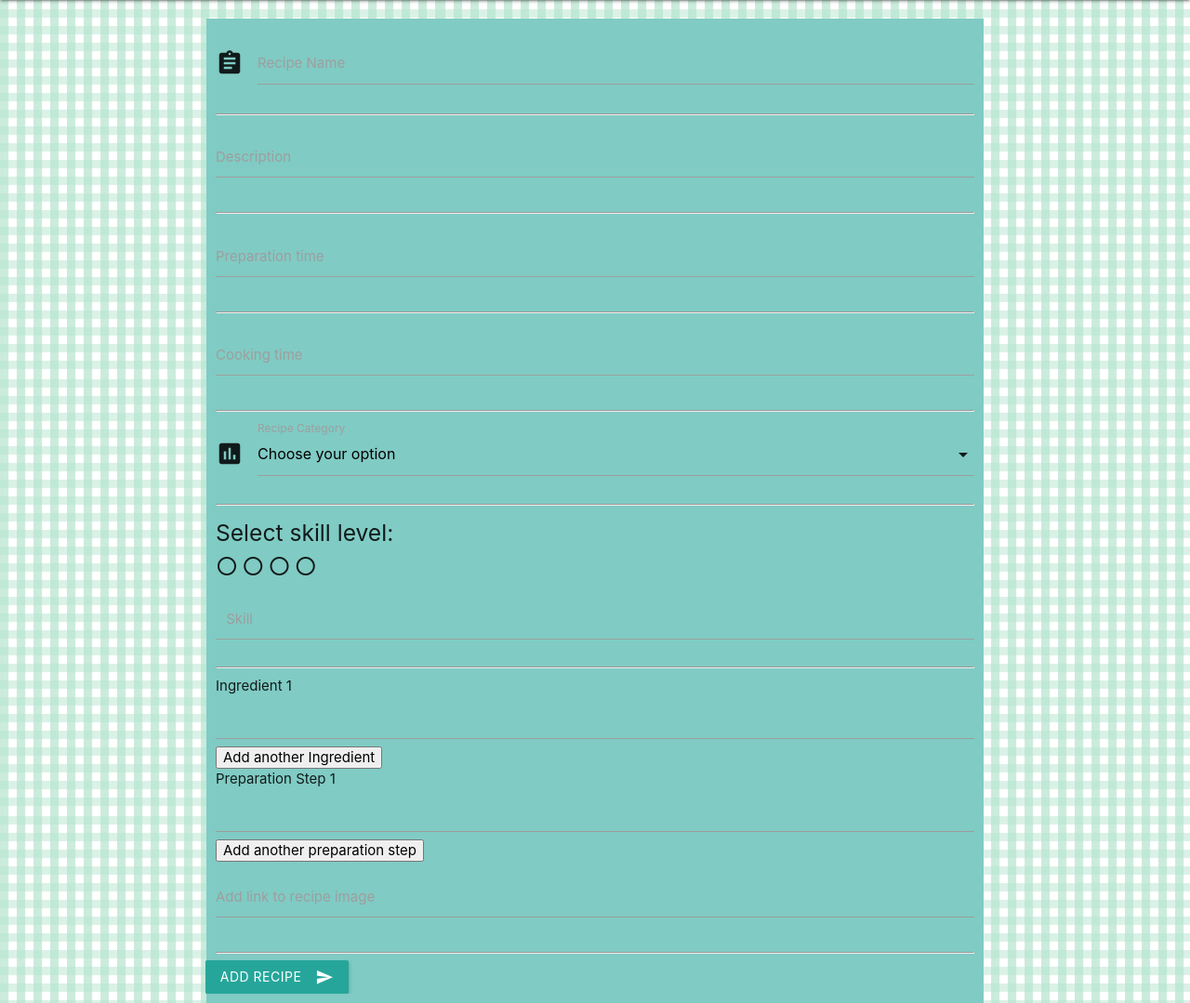
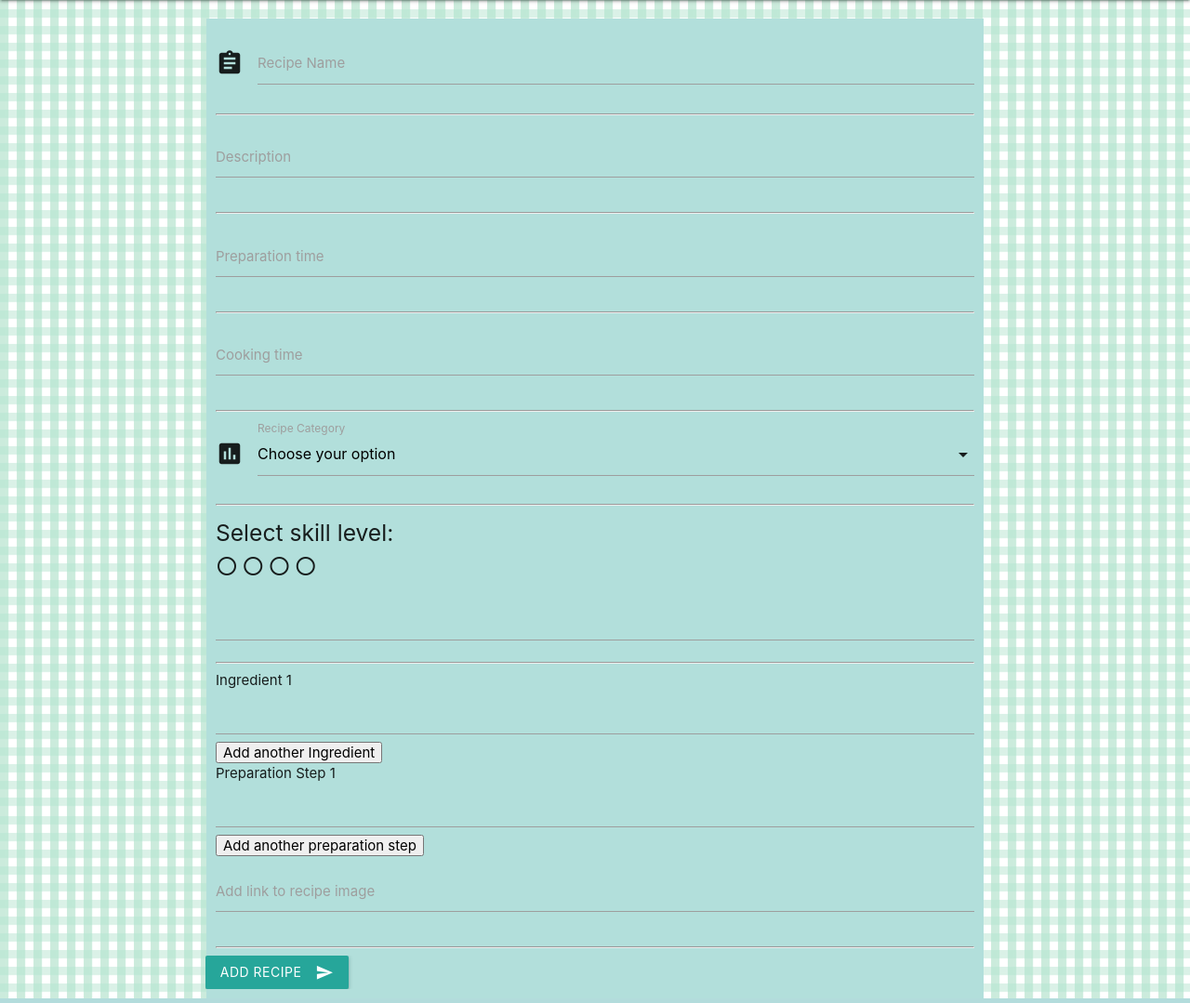
Before and after one commit to MelBoardman/bake-it, a Flask app: page /add_recipe in a window 1280 px wide. Shown: the part 64-1143 px from the top of the page at 93% size. Run offline with Flask 2, Linux system fonts and the light colour scheme; data that the repository does not hold is empty; some libraries are stand-ins or nearby versions.

Commit message:
formatting of All recipes fixed

```diff
--- a/app.py
+++ b/app.py
@@ -86,7 +86,7 @@ def insert_recipe():
         'recipe_name': request.form.get('recipe_name'),
         'added_by': session['username'],
         'description': request.form.get('recipe_description'),
-        'category_id': request.form.get('category_name'),
+        'category_id': int(request.form.get('category_name')),
         'prep_time': request.form.get('prep_time'),
         'cook_time': request.form.get('cook_time'),
         'ingredients': request.form.getlist('myIngredients[]'),
--- a/static/css/style.css
+++ b/static/css/style.css
@@ -65,7 +65,7 @@ nav {
     padding: 10px;
 }
 
-.align {
+.recipe-page .align {
     padding-bottom: 100%;
     margin-bottom: -100%;
 }
@@ -79,7 +79,7 @@ nav {
 }
 
 .add-recipe {
-    background-color:#80cbc4;
+    background-color:#b2dfdb;
     margin-left: 30px;
     margin-right: 30px;
     margin-top: 20px;
--- a/static/js/main.js
+++ b/static/js/main.js
@@ -9,6 +9,7 @@ const skill2 = document.querySelector("#skill_2");
 const skill3 = document.querySelector("#skill_3");
 const skill4 = document.querySelector("#skill_4");
 const skillLevel = document.querySelector("#skill_level");
+const skill = document.querySelector("#skill")
 var click = false;
 var skillLevelSelected = 0;
 
@@ -93,7 +94,7 @@ skill4.addEventListener('click', (event) => {
      addSkillLevel(4)
 });
 function addSkillLevel (skillLevelSelected) {
-     skill.innerHTML ='<textarea id="skill" class="materialize-textarea" name="skill">' + skillLevelSelected +'</textarea><label for="skill">Skill</label>'
+     skill.value = skillLevelSelected;
 };
 // Taken from http://www.randomsnippets.com/2008/02/21/how-to-dynamically-add-form-elements-via-javascript/
 var ingredientCounter = 1;
--- a/templates/add_recipe.html
+++ b/templates/add_recipe.html
@@ -58,8 +58,7 @@
       <i id="skill_3" class="material-icons">radio_button_unchecked</i>
       <i id="skill_4" class="material-icons">radio_button_unchecked</i>
       <div id = "skill"class="input-field col s12">
-        <textarea id="skill" class="materialize-textarea" name="skill"></textarea>
-        <label for="skill">Skill</label>
+        <input id="skill" type ="number" name="skill"/>
       </div>
     </div>
     <hr>
--- a/templates/recipe.html
+++ b/templates/recipe.html
@@ -1,7 +1,9 @@
 {% extends 'base.html' %}
 {% block content %}
+<div class="recipe-page">
     <div class="row">
-    <a class="waves-effect waves-light btn-large add-rep-button" href="{{url_for('add_recipe')}}"><i class="material-icons left">add</i>Add a recipe</a>
+        <a class="waves-effect waves-light btn-large add-rep-button" href="{{url_for('add_recipe')}}"><i
+                class="material-icons left">add</i>Add a recipe</a>
     </div>
     <div class="recipe-section">
         <div class="row flex-container">
@@ -100,4 +102,5 @@
     <div class="row ">
         <a href="{{url_for('get_recipes')}}"><strong>All Recipes</strong></a>
     </div>
+</div>
 {% endblock %}
```
Also changed, not shown: templates/all_recipes.html (+8 -2 lines). Lines whose indentation alone changed are shown as unchanged.
